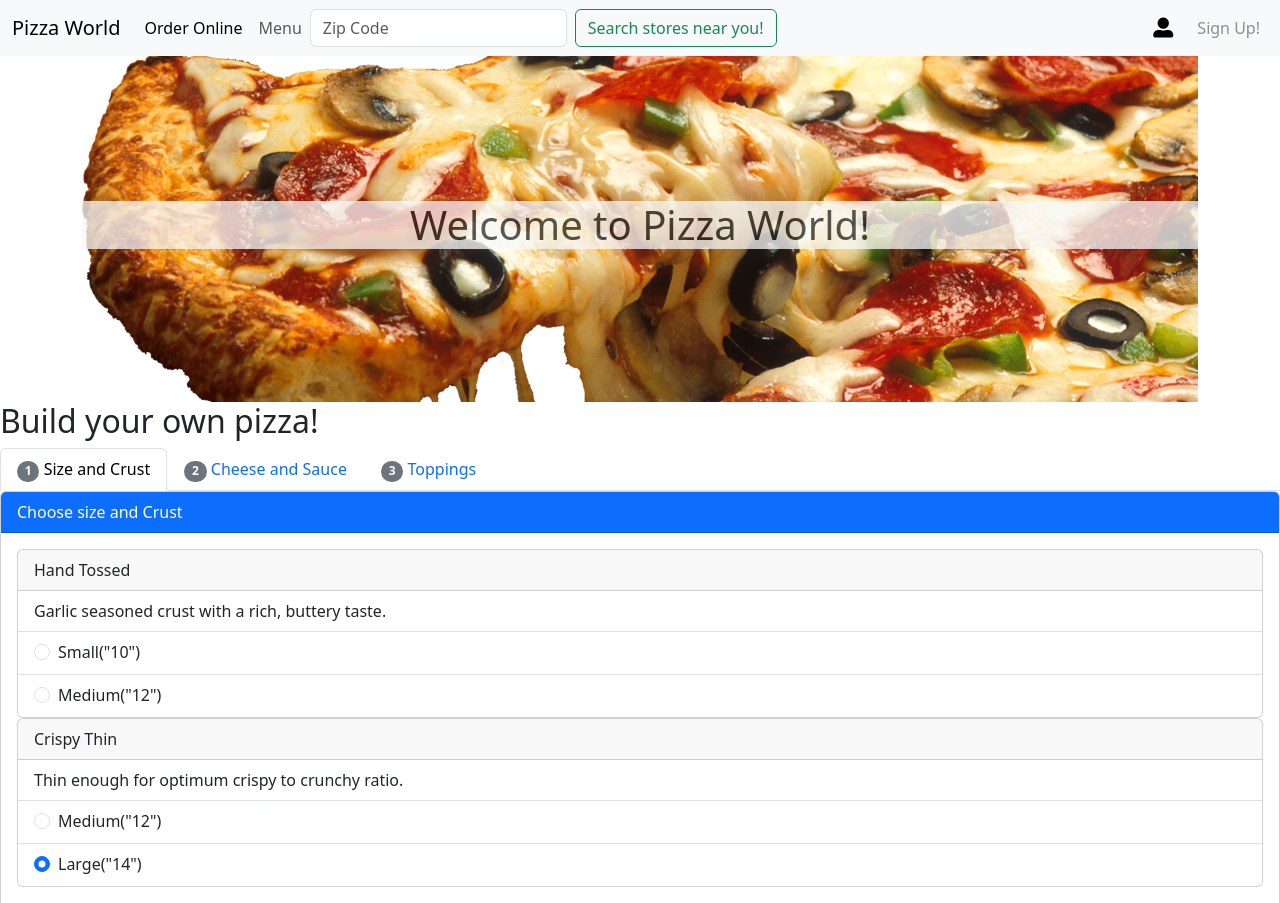
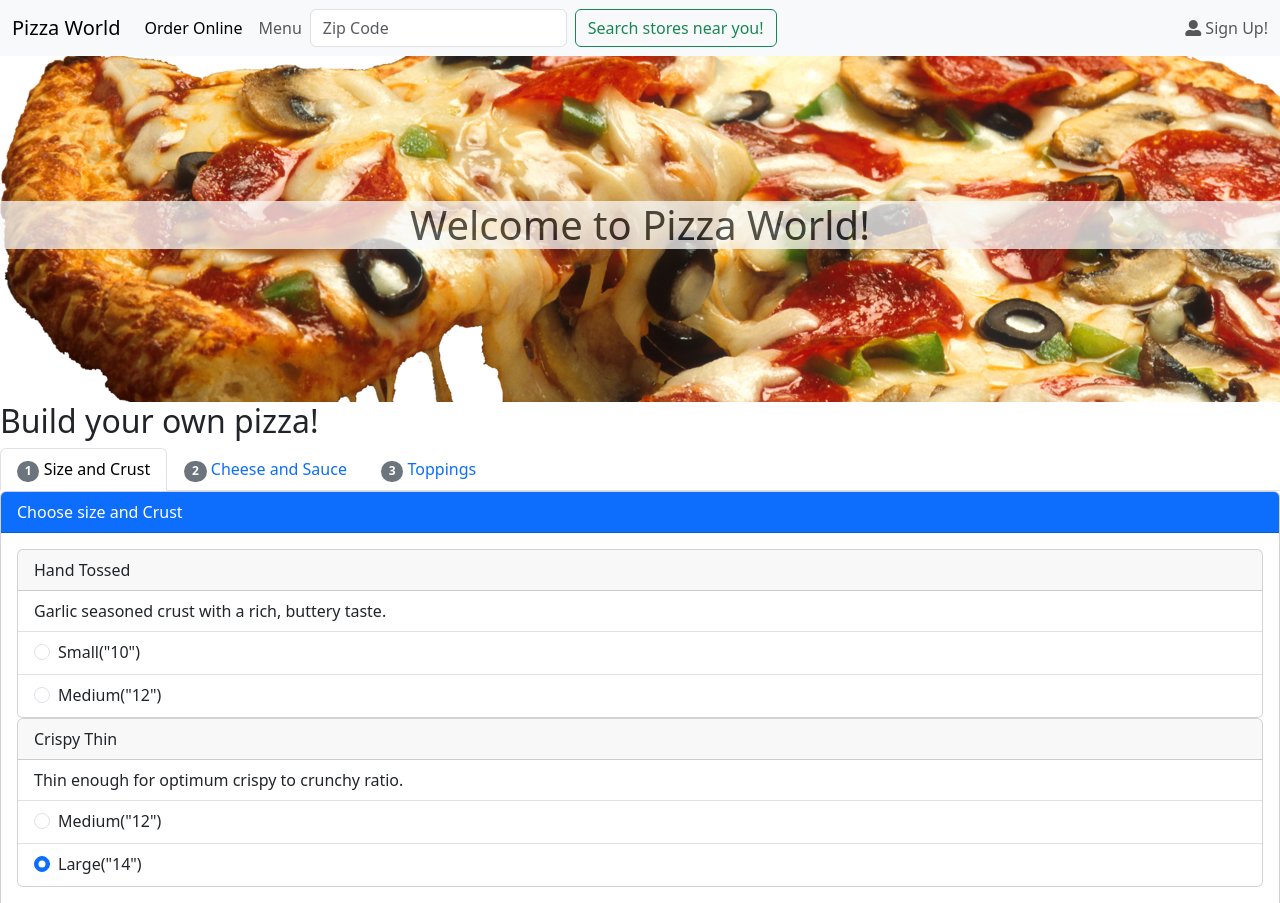
Before and after one commit to ksbleek/codeup-web-exercises, a plain HTML site: page order-pizza.html in a window 1280 px wide. Shown: the top 903 px of the page. Drawn offline with nearby package versions, Linux system fonts and the light colour scheme.

Commit message:
fixed jumbotron and changed sign up on nav bar.

```diff
--- a/order-pizza.html
+++ b/order-pizza.html
@@ -30,20 +30,13 @@
                 <input class="form-control me-2" type="search" placeholder="Zip Code" aria-label="Search">
                 <button class="btn btn-outline-success text-nowrap" type="submit">Search stores near you!</button>
             </form>
+            <span class="navbar-text ms-auto">
+                <i class="fas fa-user-alt"></i> Sign Up!
+            </span>
         </div>
-        <ul class="navbar-nav align-items-center">
-            <li class="nav-item">
-                <a class="navbar-brand nav-item" href="#">
-                    <i class="fas fa-user-alt"></i>
-                </a>
-            </li>
-            <li class="nav-item">
-                <a class="nav-link text-body-tertiary" href="#">Sign Up!</a>
-            </li>
-        </ul>
     </div>
 </nav>
-<div class="container d-sm-none d-md-block">
+<div class="d-none d-md-block">
     <div class="jumbotron d-flex p-0 bd-highlight flex-column justify-content-center text-center" style="background-image: url(img/pizza.png); height: 346px; background-size: cover;">
         <div>
             <h1 class="opacity-75 bg-light">Welcome to Pizza World!</h1>
@@ -173,7 +166,8 @@
                     </div>
                 </div>
                 <div class="card-footer text-muted text-end">
-                    <a href="#" class="btn btn-primary">Next Step></a>
+                    <a href="#" class="btn btn-primary"> < Previuos</a>
+                    <a href="#" class="btn btn-primary">Next Step ></a>
                 </div>
             </div>
             <div class="card text-center tab-pane fade" id="toppings">
```
